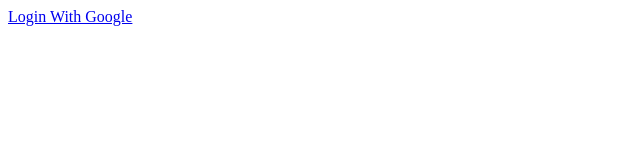
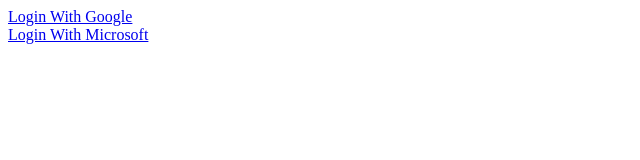
Before and after one commit to Clownvin-cr-deltav-401d4/lab-11-web-server, a website: page public/index.html in a window 1280 px wide. Shown: the whole page, without its empty margins (0-640 px from the left). Drawn offline with nearby package versions, Linux system fonts and the light colour scheme.

Commit message:
microsoft oauth

```diff
--- a/public/index.html
+++ b/public/index.html
@@ -14,23 +14,39 @@
 
         <script>
 
-          let googleURL = "https://accounts.google.com/o/oauth2/v2/auth";
+          function createAuthURL(base, options) {
+            const query = Object.keys(options).map( (key,i) => {
+              return `${key}=` + encodeURIComponent(options[key]);
+            }).join("&");
 
-          let options = {
-            client_id:'YOUR-GOOGLE-CLIENT-ID',
-            redirect_uri: 'YOUR-SERVER-URL/oauth',
+            return `${base}?${query}`;
+          }
+
+          let googleURL = 'https://accounts.google.com/o/oauth2/v2/auth';
+          //927285239286-apduen80atdemgpamshr1s06rpr7sjid.apps.googleusercontent.com
+          //vIDwanLWIjrCUglgWwDHYGgq
+
+          let googleOptions = {
+            client_id:'927285239286-apduen80atdemgpamshr1s06rpr7sjid.apps.googleusercontent.com',
+            redirect_uri: 'http://localhost:3000/oauth',
             scope: 'email openid profile',
             prompt: 'consent',
             response_type: 'code'
           };
 
-          let QueryString = Object.keys(options).map( (key,i) => {
-            return `${key}=` + encodeURIComponent(options[key]);
-          }).join("&");
+          let microsoftURL = 'https://login.microsoftonline.com/common/oauth2/v2.0/authorize';
 
-          let authURL = `${googleURL}?${QueryString}`;
+          let microsoftOptions = {
+            client_id: '1d1aeead-be95-45ff-be4d-e6674c67cd98',
+            response_type: 'code',
+            redirect_uri: 'http://localhost:3000/oauth/microsoft',
+            response_mode: 'query',
+            scope: 'https://graph.microsoft.com/.default'
+          }
 
-          $('#oauth').append(`<a href="${authURL}">Login With Google</a>`);
+          $('#oauth').append(`
+<a href="${createAuthURL(googleURL, googleOptions)}">Login With Google</a><br>
+<a href="${createAuthURL(microsoftURL, microsoftOptions)}">Login With Microsoft</a>`);
 
         </script>
 
```
Also changed, not shown: 1 other file.
